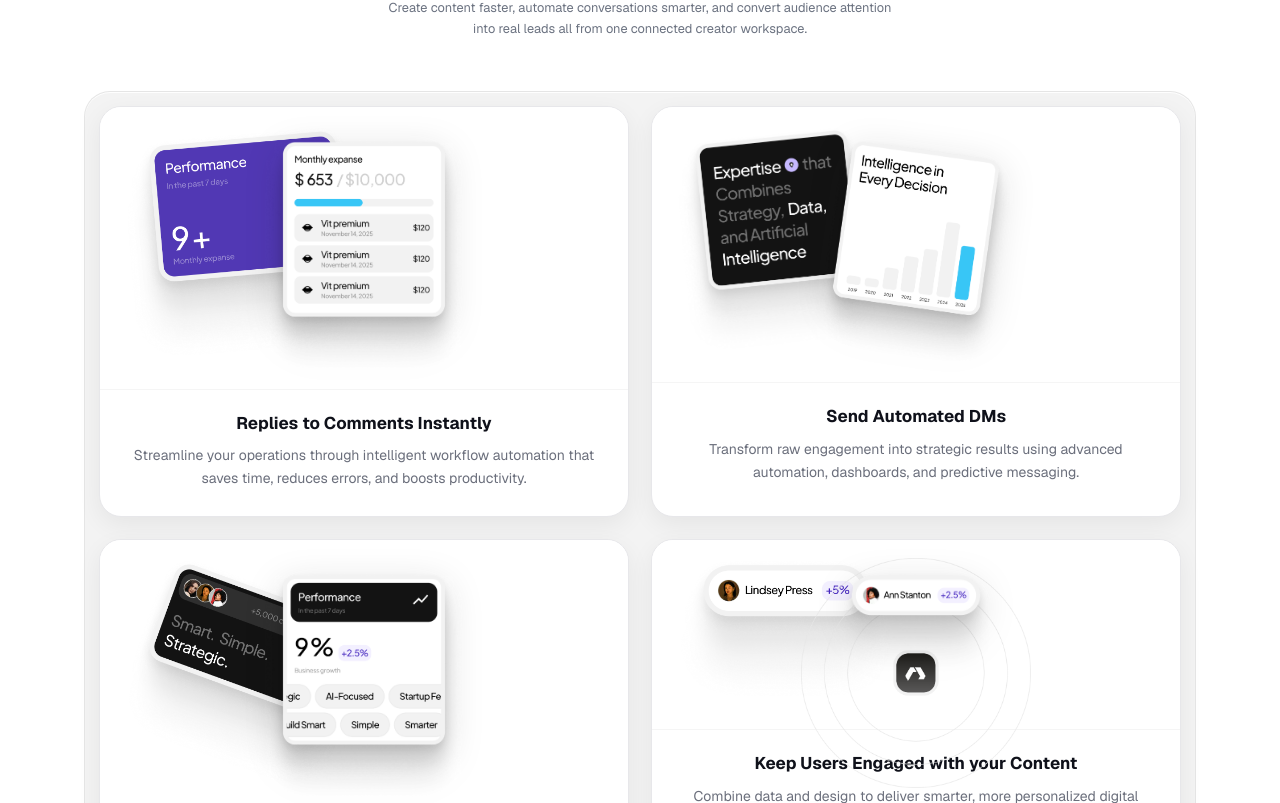
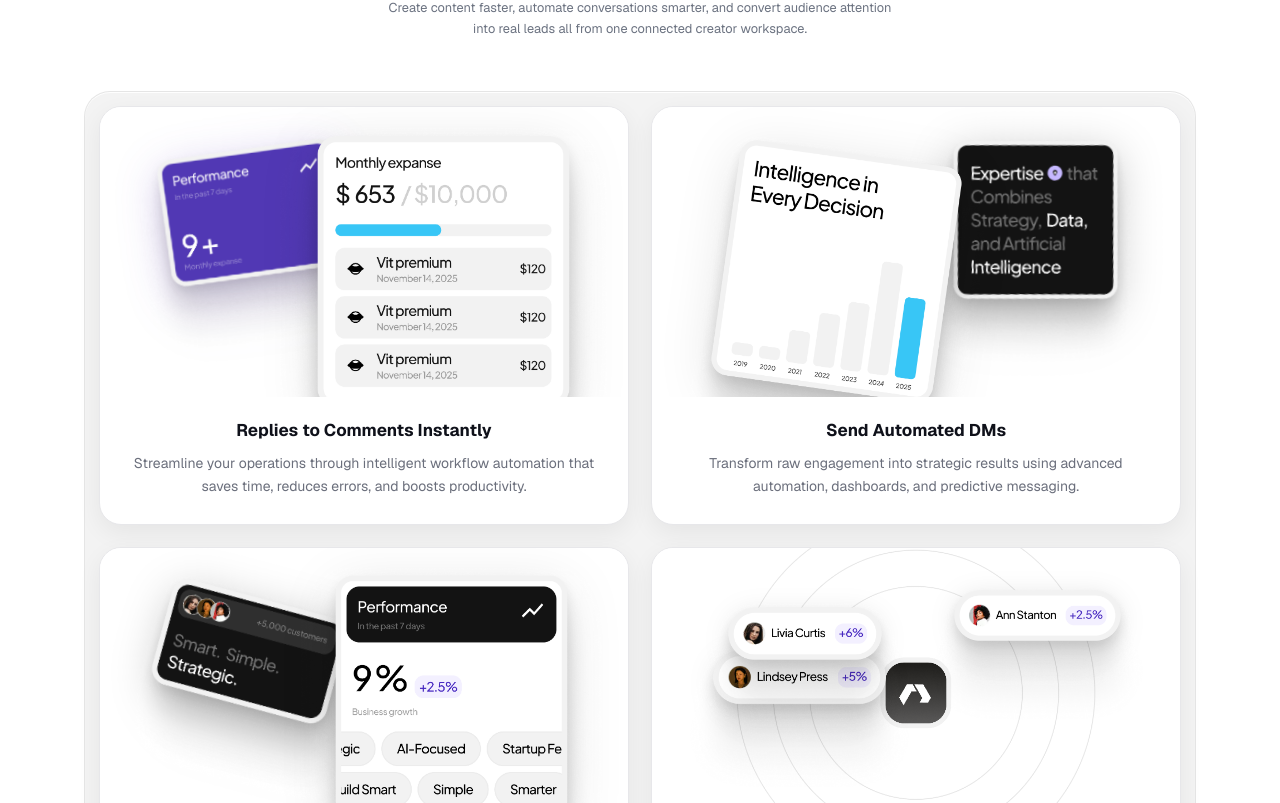
Before and after one commit to kunalvvs/landing-cd, a Next.js app in the folder landing-app/: page /solutions in a window 1280 px wide. Shown: the part 1597-2400 px from the top of the page. Built offline with nearby package versions, Linux system fonts and the light colour scheme; a web font is replaced by a local one.

Commit message:
feat: enhance feature display with new image structure and layout adjustments

```diff
--- a/landing-app/src/app/solutions/SolutionPage.jsx
+++ b/landing-app/src/app/solutions/SolutionPage.jsx
@@ -29,23 +29,30 @@ const PROBLEMS = [
 
 const FEATURES = [
   {
-    img: "/images/Solution/Background+border+shadow(1).png",
+    back:  "/images/Solution/Background+Border+Shadow.png",
+    front: "/images/Solution/Background+Border+Shadow(1).png",
     title: "Replies to Comments Instantly",
     desc: "Streamline your operations through intelligent workflow automation that saves time, reduces errors, and boosts productivity.",
   },
   {
-    img: "/images/Solution/Background+border+shadow(3).png",
+    back:  "/images/Solution/Background+Border+Shadow(2).png",
+    front: "/images/Solution/Background+Border+Shadow(3).png",
     title: "Send Automated DMs",
     desc: "Transform raw engagement into strategic results using advanced automation, dashboards, and predictive messaging.",
   },
   {
-    img: "/images/Solution/Background+border+shadow(5).png",
+    back:  "/images/Solution/Background+Border+Shadow(4).png",
+    front: "/images/Solution/Background+Border+Shadow(5).png",
     title: "Conversation with Followers",
     desc: "We guide your audience through full-scale digital engagement — modernizing how you connect and convert at scale.",
   },
   {
-    img: "/images/Solution/Background+border+shadow(7).png",
-
+    circles: "/images/Solution/CircleBorder.png",
+    chips: [
+      "/images/Solution/Background+Border+Shadow(8).png",
+      "/images/Solution/Background+Border+Shadow(7).png",
+      "/images/Solution/Background+Border+Shadow(6).png",
+    ],
     title: "Keep Users Engaged with your Content",
     desc: "Combine data and design to deliver smarter, more personalized digital experiences that connect with your users.",
   },
@@ -150,16 +157,24 @@ export default function SolutionPage() {
           </div>
 
           <div className={styles.featuresGrid}>
-            {FEATURES.map((f) => (
+            {FEATURES.map((f, i) => (
               <article key={f.title} className={styles.featureCard}>
                 <div className={styles.featureImgWrap}>
-                  <Image
-                    src={f.img}
-                    alt={f.title}
-                    width={220}
-                    height={180}
-                    className={styles.featureImg}
-                  />
+                  {f.circles ? (
+                    /* Card 4 — circles + floating chips */
+                    <>
+                      <Image src={f.circles} alt="" width={280} height={280} className={styles.img4Circles} />
+                      <Image src={f.chips[0]} alt="Lindsey Press" width={180} height={48} className={styles.img4Chip1} />
+                      <Image src={f.chips[1]} alt="Ann Stanton"   width={170} height={48} className={styles.img4Chip2} />
+                      <Image src={f.chips[2]} alt="Livia Curtis"  width={160} height={48} className={styles.img4Chip3} />
+                    </>
+                  ) : (
+                    /* Cards 1–3 — two overlapping UI images */
+                    <>
+                      <Image src={f.back}  alt=""      width={220} height={200} className={`${styles.featureImgBack}  ${styles[`imgBack${i + 1}`]}`}  />
+                      <Image src={f.front} alt={f.title} width={260} height={220} className={`${styles.featureImgFront} ${styles[`imgFront${i + 1}`]}`} />
+                    </>
+                  )}
                 </div>
                 <div className={styles.featureBody}>
                   <h3 className={styles.featureTitle}>{f.title}</h3>
--- a/landing-app/src/app/solutions/solution.module.css
+++ b/landing-app/src/app/solutions/solution.module.css
@@ -291,64 +291,115 @@
 }
 
 .featureImgWrap {
+  position: relative;
+  min-height: 290px;
+  overflow: hidden;
   background: #fff;
-  padding: 30px 24px 8px;
-  display: flex;
-  align-items: flex-start;
-  justify-content: center;
-  min-height: 190px;
-  border-bottom: 1px solid rgba(0, 0, 0, 0.04);
-  position: relative;
+  /* border-bottom: 1px solid rgba(0, 0, 0, 0.04); */
 }
 
-.featureImgWrap::before {
-  content: "";
+/* ── Shared layer base ── */
+.featureImgBack,
+.featureImgFront {
   position: absolute;
-  inset: 18px 18px 24px;
-  background: url("/images/Solution/Background+Border+Shadow.png") left / contain no-repeat;
-  pointer-events: none;
+  height: auto;
+  object-fit: contain;
 }
 
-.featureCard:nth-child(2) .featureImgWrap::before {
-  background-image: url("/images/Solution/Background+Border+Shadow(2).png")  ;
+/* ── Card 1: Purple performance (back-left) + White monthly expense (front-right) ── */
+.imgBack1 {
+  width: 46%;
+  left: 6%;
+  top: 10%;
+  z-index: 1;
+  transform: rotate(-3deg);
+  filter: drop-shadow(0 10px 22px rgba(80, 40, 180, 0.22));
+}
+.imgFront1 {
+  width: 62%;
+  right: 4%;
+  top: 7%;
+  z-index: 2;
+  filter: drop-shadow(0 12px 26px rgba(0, 0, 0, 0.13));
 }
 
-.featureCard:nth-child(3) .featureImgWrap::before {
-  background-image: url("/images/Solution/Background+Border+Shadow(4).png");
+/* ── Card 2: Black expertise (back-right) + White chart (front-left) ── */
+.imgBack2 {
+  width: 44%;
+  right: 6%;
+  top: 7%;
+  z-index: 1;
+  transform: rotate(6deg);
+  filter: drop-shadow(0 10px 22px rgba(0, 0, 0, 0.22));
+}
+.imgFront2 {
+  width: 60%;
+  left: 5%;
+  top: 9%;
+  z-index: 2;
+  filter: drop-shadow(0 12px 26px rgba(0, 0, 0, 0.12));
 }
 
-.featureCard:nth-child(4) .featureImgWrap::before {
-  background-image: url("/images/Solution/Background+Border+Shadow(6).png");
-
+/* ── Card 3: Black smart card (back-left) + White performance (front-right) ── */
+.imgBack3 {
+  width: 50%;
+  left: 4%;
+  bottom: 7%;
+  z-index: 1;
+  transform: rotate(-5deg);
+  filter: drop-shadow(0 10px 22px rgba(0, 0, 0, 0.22));
+}
+.imgFront3 {
+  width: 57%;
+  right: 5%;
+  top: 7%;
+  z-index: 2;
+  filter: drop-shadow(0 12px 26px rgba(0, 0, 0, 0.12));
 }
 
-.featureCard:nth-child(4) .featureImgWrap::before{
-  background-image: url("/images/Solution/Background+Border+Shadow(8).png");
+/* ── Card 4: CircleBorder + floating user chips ── */
+.img4Circles {
+  position: absolute;
+  width: 68%;
+  height: auto;
+  top: 50%;
+  left: 50%;
+  transform: translate(-50%, -50%);
+  z-index: 1;
+  object-fit: contain;
 }
-
-.featureImg {
-  max-width: 210px;
-  width: 100%;
+/* Lindsey Press — bottom-left */
+.img4Chip1 {
+  position: absolute;
+  width: 46%;
   height: auto;
+  left: 5%;
+  bottom: 14%;
+  z-index: 3;
+  filter: drop-shadow(0 4px 12px rgba(0, 0, 0, 0.1));
   object-fit: contain;
-  filter: drop-shadow(0 10px 18px rgba(20, 20, 20, 0.16));
-  position: relative;
-  z-index: 1;
 }
-
-.featureCard:nth-child(4) .featureImgWrap::after {
-  content: "";
+/* Ann Stanton — top-right */
+.img4Chip2 {
   position: absolute;
-  width: 230px;
-  height: 230px;
-  background: url("/images/Solution/CircleBorder.png") center / contain no-repeat;
-  pointer-events: none;
-  top: 18px;
-
+  width: 44%;
+  height: auto;
+  right: 5%;
+  top: 12%;
+  z-index: 3;
+  filter: drop-shadow(0 4px 12px rgba(0, 0, 0, 0.1));
+  object-fit: contain;
 }
-
-.featureCard:nth-child(4) .featureImg {
-  max-width: 180px;
+/* Livia Curtis — left-middle */
+.img4Chip3 {
+  position: absolute;
+  width: 42%;
+  height: auto;
+  left: 8%;
+  top: 18%;
+  z-index: 3;
+  filter: drop-shadow(0 4px 12px rgba(0, 0, 0, 0.1));
+  object-fit: contain;
 }
 
 .featureBody {
@@ -375,6 +426,7 @@
 .comparisonSection {
   background: #0a0a0a;
   padding: 88px 0;
+
 }
 
 .comparisonTitle {
```
